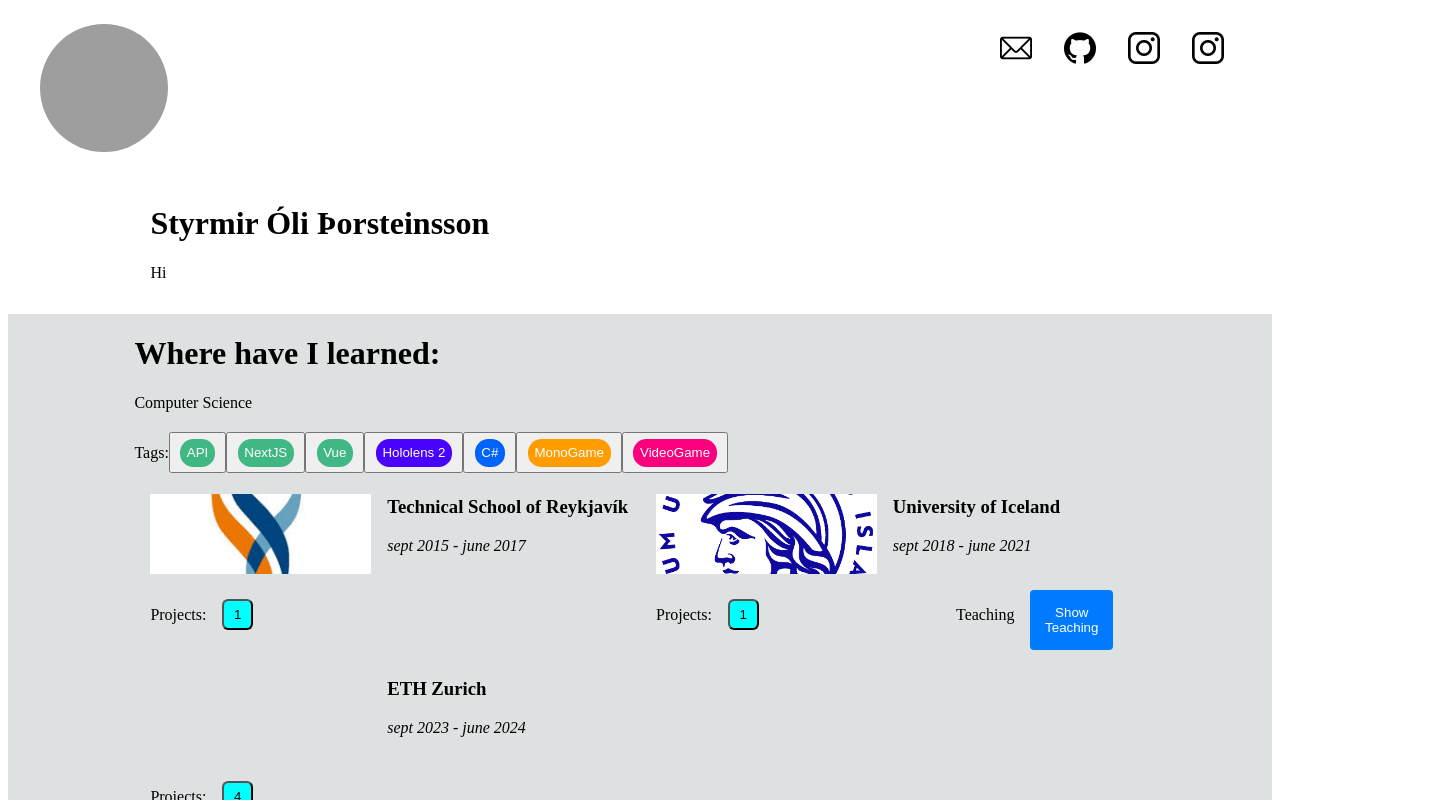
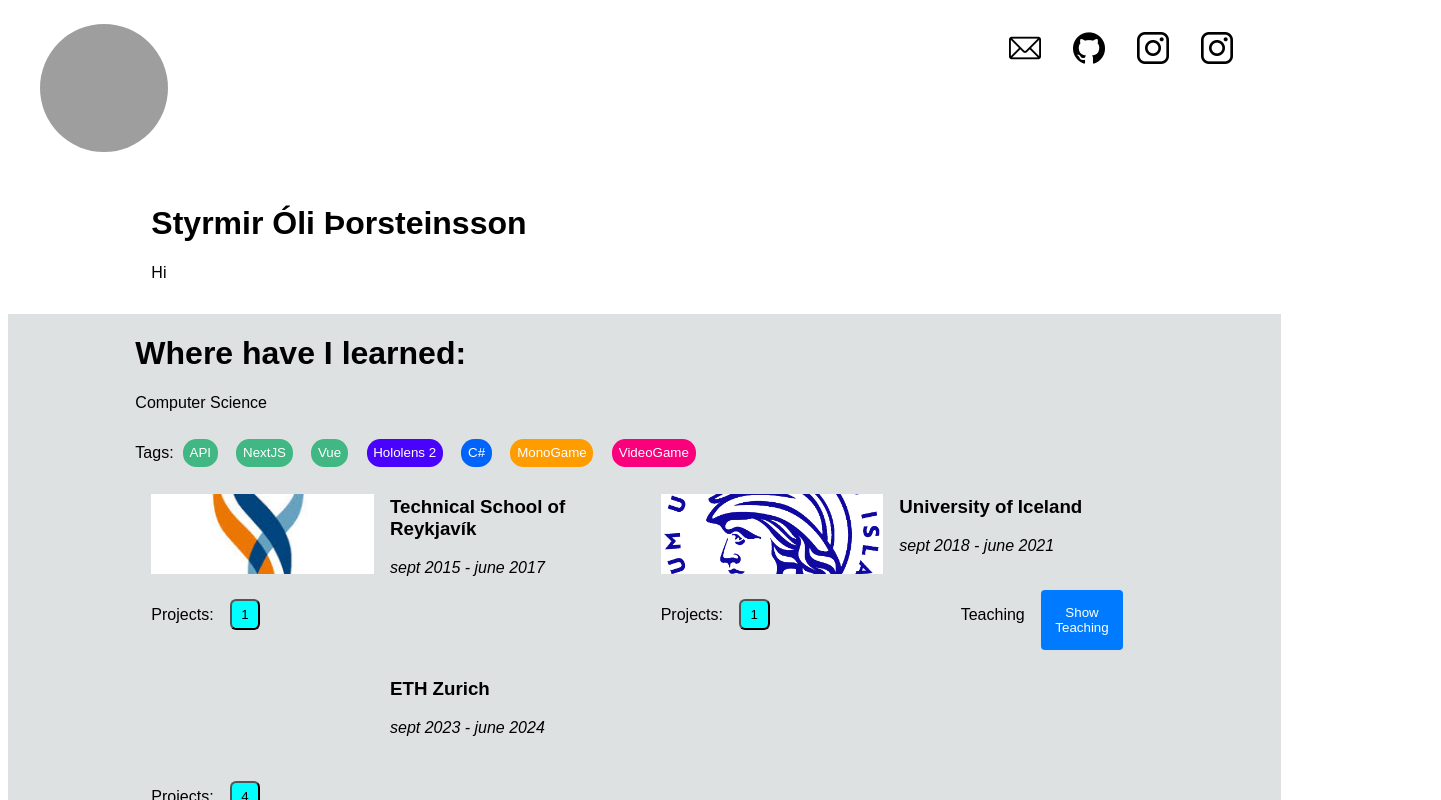
Before and after one commit to Stimmikex/StimmiWeb, a Next.js app: page / in a window 1280 px wide. Shown: the top 800 px of the page, 1441 px wide, since content can reach past the window. Built offline with nearby package versions, Linux system fonts and the light colour scheme.

Commit message:
(TagSelected) Sort based on selectedTags

```diff
--- a/components/cv/Cv.js
+++ b/components/cv/Cv.js
@@ -1,23 +1,37 @@
+import { useState } from "react";
 import cvStyles from "./Cv.module.scss";
 import School from "../school/School.js";
 import { server } from "../../pages/config/index.js";
 import TagsSelected from "../school/projects/TagsSelected";
 
-const Cv = ({ user, learned, projects }) => {
-    // Step 1: Gather all tags across all projects
+const Cv = ({ user, learned }) => {
+    const [selectedTag, setSelectedTag] = useState(null);
+
     const allTags = learned
         .flatMap(learn => learn.projects)
         .flatMap(project => project.tags);
 
-    // Step 2: Filter out unique tags using a Map
     const uniqueTagsMap = new Map();
     allTags.forEach((tag) => {
         const key = `${tag.name}-${tag.color}`;
         if (!uniqueTagsMap.has(key)) {
-            uniqueTagsMap.set(key, tag); // Add only unique tags based on name and color
+            uniqueTagsMap.set(key, tag);
         }
     });
     const uniqueTags = Array.from(uniqueTagsMap.values());
+
+    const filteredLearned = selectedTag
+        ? learned.map((learn) => ({
+              ...learn,
+              projects: learn.projects.filter((project) =>
+                  project.tags.some((tag) => tag.name === selectedTag.name && tag.color === selectedTag.color)
+              )
+          }))
+        : learned;
+
+    const handleTagClick = (tag) => {
+        setSelectedTag(tag);
+    };
 
     return (
         <div className={cvStyles.cv}>
@@ -54,13 +68,15 @@ const Cv = ({ user, learned, projects }) => {
 
                     <div className={cvStyles.cv__footer__tags}>
                         <p>Tags: </p>
-                        {/* Step 3: Pass the unique tags to TagsSelected */}
-                        <TagsSelected tags={uniqueTags}></TagsSelected>
+                        <TagsSelected
+                            tags={uniqueTags}
+                            onTagClick={handleTagClick}
+                        ></TagsSelected>
                     </div>
                 </div>
 
                 <div className={cvStyles.cv__footer__container}>
-                    {learned.map((learn, index) => (
+                    {filteredLearned.map((learn, index) => (
                         <School key={index} learn={learn}></School>
                     ))}
                 </div>
--- a/components/cv/Cv.module.scss
+++ b/components/cv/Cv.module.scss
@@ -2,6 +2,7 @@ $smallest-width: 800px;
 .cv {
     height: 100vh;
     display: grid;
+    font-family: 'MilkyVintage', sans-serif;
     &__header {
         display: grid;
         grid-template-columns: 50% 50%;
--- a/components/school/projects/Project.module.scss
+++ b/components/school/projects/Project.module.scss
@@ -46,9 +46,15 @@
     padding: 0.5em;
     text-align: center;
     color: white;
+
 }
 .tagsSelected {
     display: flex;
+    button {
+        border: none;
+        background-color: transparent;
+        cursor: pointer;
+    }
 }
 .menu {
     display: flex;
--- a/components/school/projects/TagsSelected.js
+++ b/components/school/projects/TagsSelected.js
@@ -1,18 +1,23 @@
-import projectStyles from "./Project.module.scss"
+import projectStyles from "./Project.module.scss";
 
-const TagsSelected = ({tags}) => {
+const TagsSelected = ({ tags, onTagClick }) => {
     return (
         <div className={projectStyles.tagsSelected}>
-            {tags.map((tag) => {
-                return (
-                    <button>
-                        <p style={{"background-color": `${tag.color}`}} className={projectStyles.tags}>{tag.name}</p>
-                    </button>
-                )
-            })}
+            {tags.map((tag, index) => (
+                <button
+                    key={index}
+                    onClick={() => onTagClick(tag)} // Call onTagClick when the tag is clicked
+                >
+                    <p
+                        style={{ "background-color": `${tag.color}` }}
+                        className={projectStyles.tags}
+                    >
+                        {tag.name}
+                    </p>
+                </button>
+            ))}
         </div>
-    )
-
-}
+    );
+};
 
 export default TagsSelected;
--- a/pages/Config.module.scss
+++ b/pages/Config.module.scss
@@ -1,12 +1,29 @@
-@import url('https://fonts.googleapis.com/css2?family=REM:ital,wght@0,100..900;1,100..900&display=swap');
+@import url('https://fonts.googleapis.com/css2?family=REM:wght@100;400;700&display=swap');
+
+@font-face {
+    font-family: "MilkyVintage";
+    src: url("/fonts/MilkyVintage-Regular.ttf") format('truetype');
+    font-weight: 700;
+    font-style: normal;
+}
 
 html {
     scroll-behavior: smooth;
+    font-family: 'REM', serif; /* Apply Google Font globally */
+}
+
+body {
+    font-family: 'REM', serif; /* Ensure it's applied to body as well */
 }
 
 .mainContainer {
     display: grid;
     grid-template-rows: auto;
     grid-auto-columns: 100%;
-    font-family: 'REM', serif
+    font-family: 'REM', serif; /* Apply Google Font to this container */
 }
+
+/* Example of using your custom local font */
+.customText {
+    font-family: "MilkyVintage", serif; /* Apply local font here */
+}
```
Also changed, not shown: public/fonts/MilkyVintage-Regular.ttf (added).
